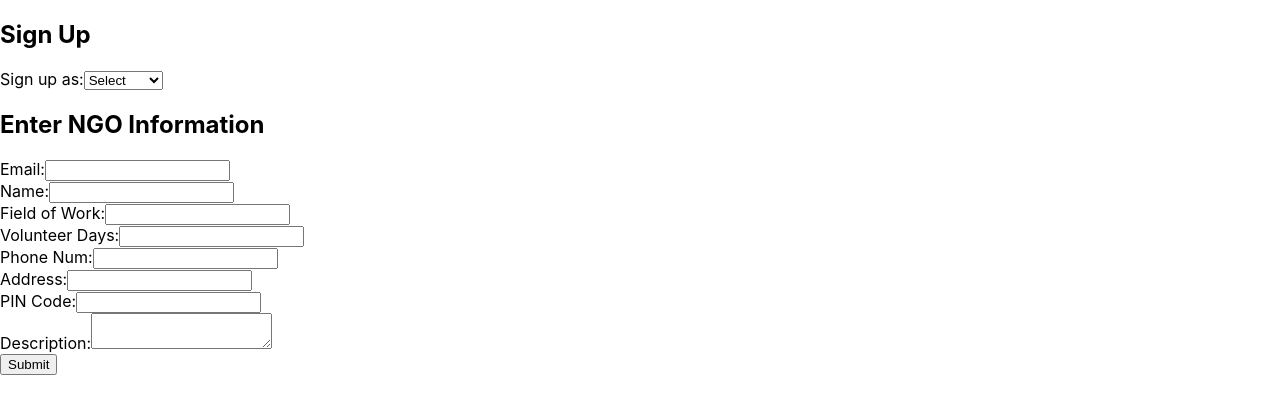
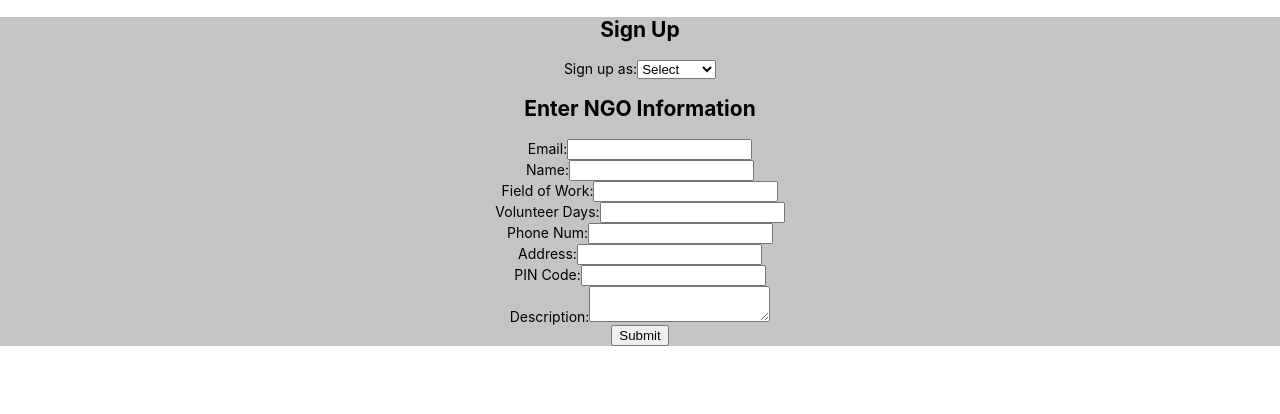
Before and after one commit to disputedbug/capstone, a React (Create React App) app in the folder client/: page / in a window 1280 px wide. Shown: the top 414 px of the page. Built offline with nearby package versions, Linux system fonts and the light colour scheme.

Commit message:
Fixing issues with NGO form

```diff
--- a/client/src/components/SignUpForm.jsx
+++ b/client/src/components/SignUpForm.jsx
@@ -15,7 +15,7 @@ const SignUpForm = () => {
   };
 
   return (
-    <div>
+    <div class="signup">
       <h2>Sign Up</h2>
       <div>
         <div>
--- a/client/src/index.css
+++ b/client/src/index.css
@@ -14,3 +14,10 @@ code {
 
 
 /* Write Custom CSS Classes here */
+.signup {
+  font-size: 14px;
+  font-weight: normal;
+  font-family: { font-family: sans-serif; }
+  text-align: center;
+  background-color: #c5c4c4;
+}
```
Also changed, not shown: 1 other file (tests, documents, lock files or other folders).
